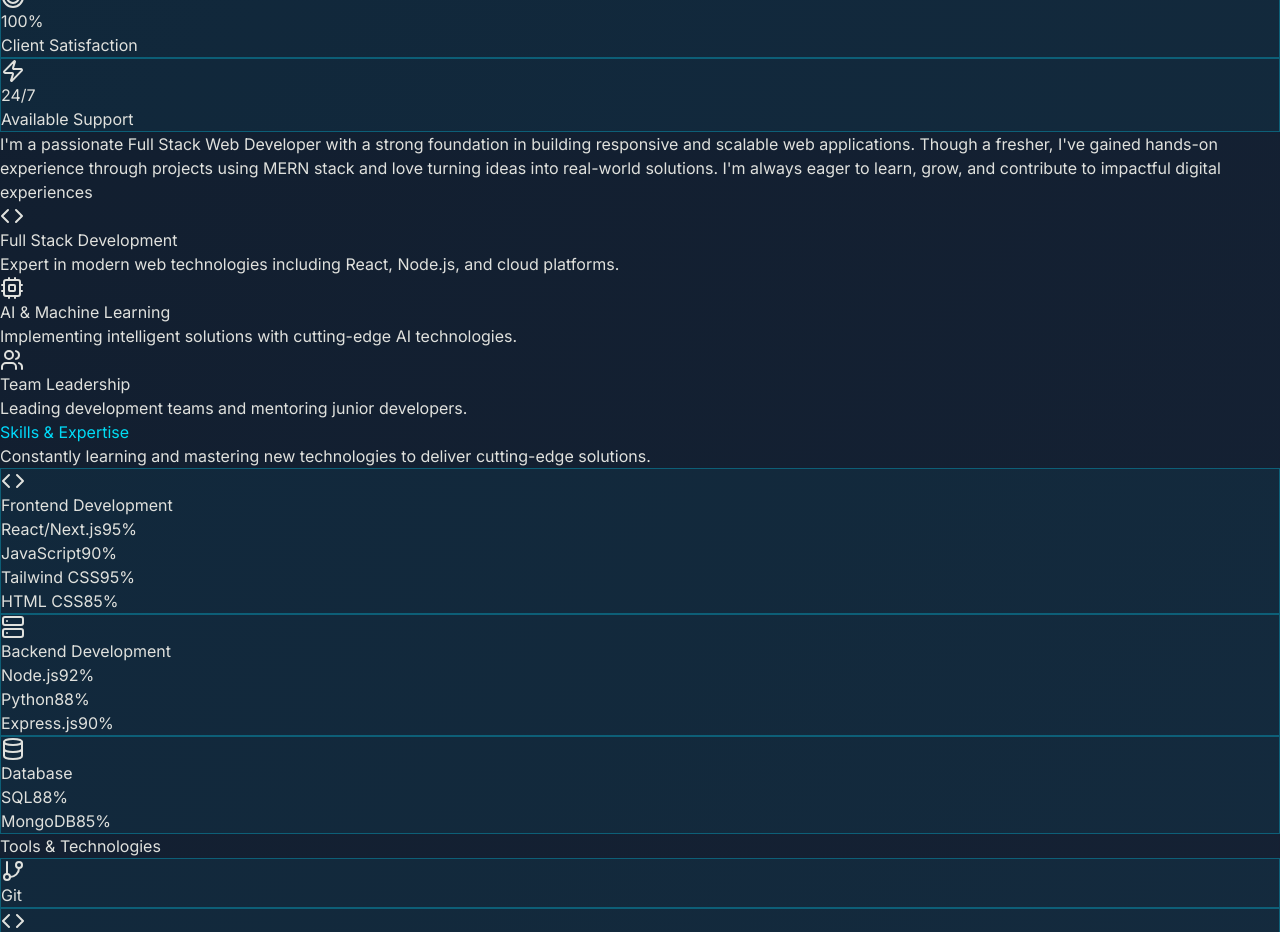
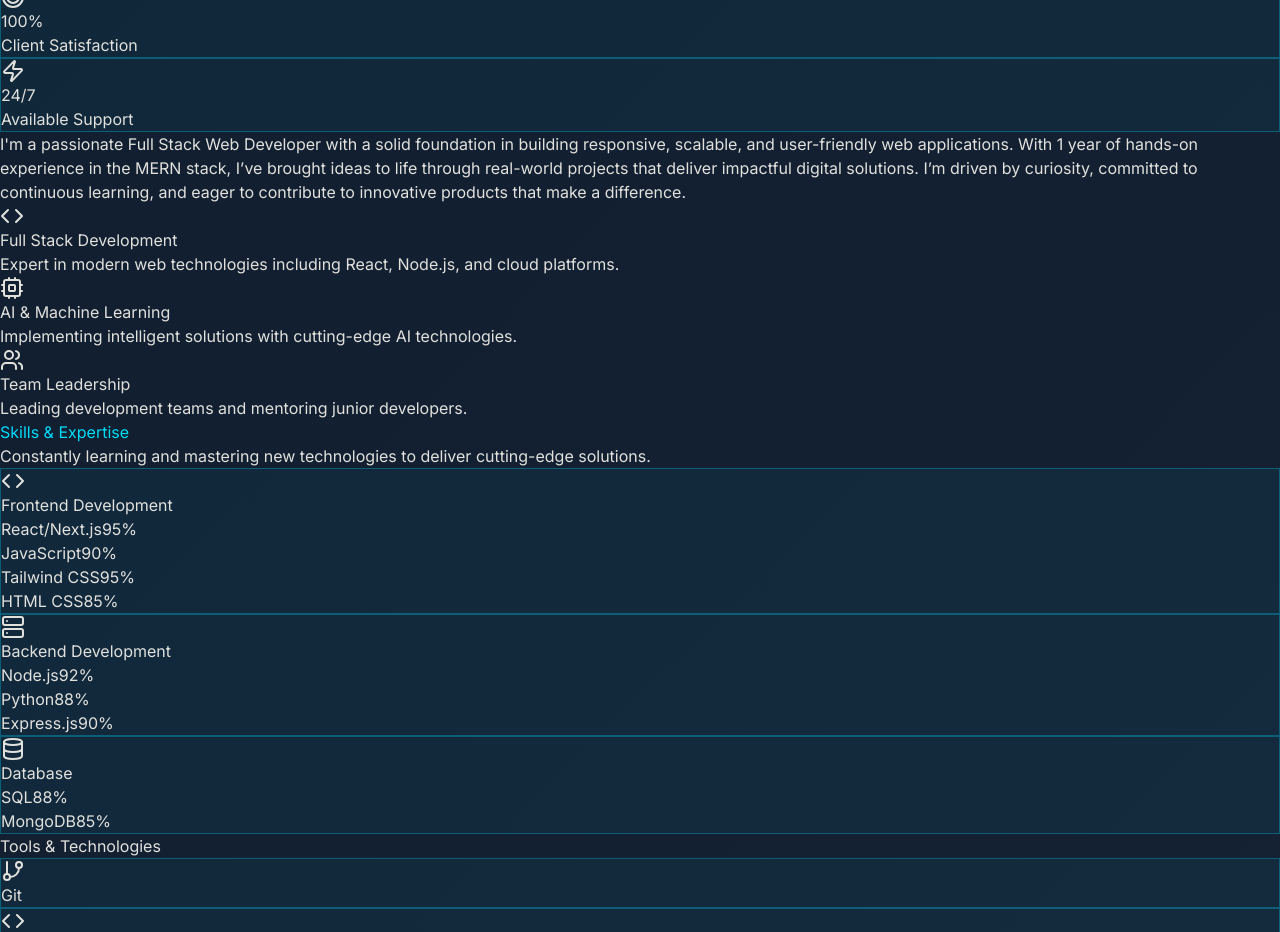
Before and after one commit to Solanki028/My-portfolio, a Next.js app: page / in a window 1280 px wide. Shown: the part 3140-4072 px from the top of the page. Built offline with nearby package versions, Linux system fonts and the light colour scheme.

Commit message:
change the bio

```diff
--- a/components/About.jsx
+++ b/components/About.jsx
@@ -115,8 +115,7 @@ export default function About() {
             <div className={`space-y-6 ${isVisible ? 'slide-in-right' : 'opacity-0'}`}>
               <div className="prose prose-lg text-gray-300 max-w-none">
                 <p className="text-xl leading-relaxed mb-6">
-           I'm a passionate Full Stack Web Developer with a strong foundation in building responsive and scalable web applications. Though a fresher, I've gained hands-on experience through projects using MERN stack and love turning ideas into real-world solutions. I'm always eager to learn, grow, and contribute to impactful digital experiences
-                </p>
+                  I'm a passionate Full Stack Web Developer with a solid foundation in building responsive, scalable, and user-friendly web applications. With 1 year of hands-on experience in the MERN stack, I’ve brought ideas to life through real-world projects that deliver impactful digital solutions. I’m driven by curiosity, committed to continuous learning, and eager to contribute to innovative products that make a difference.                </p>
 
 
               </div>
```
